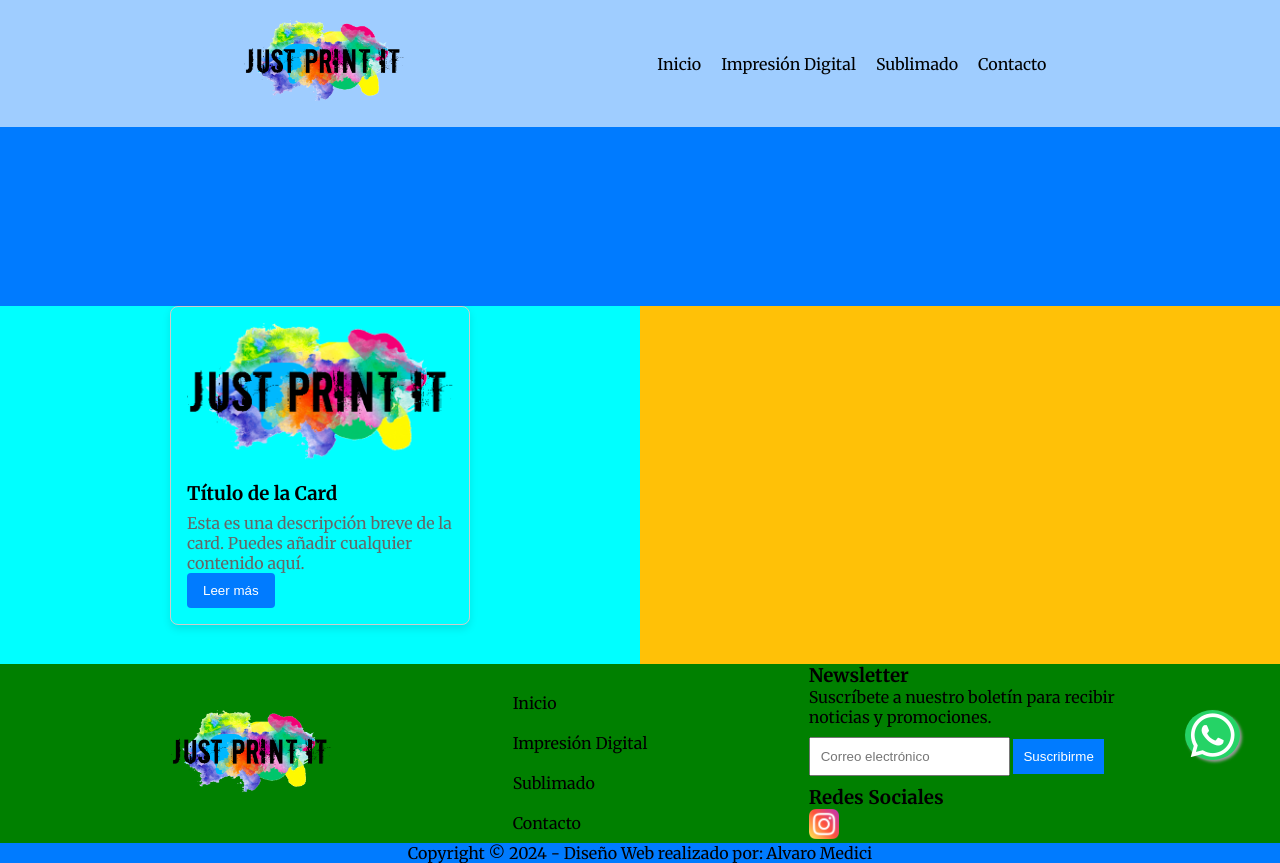
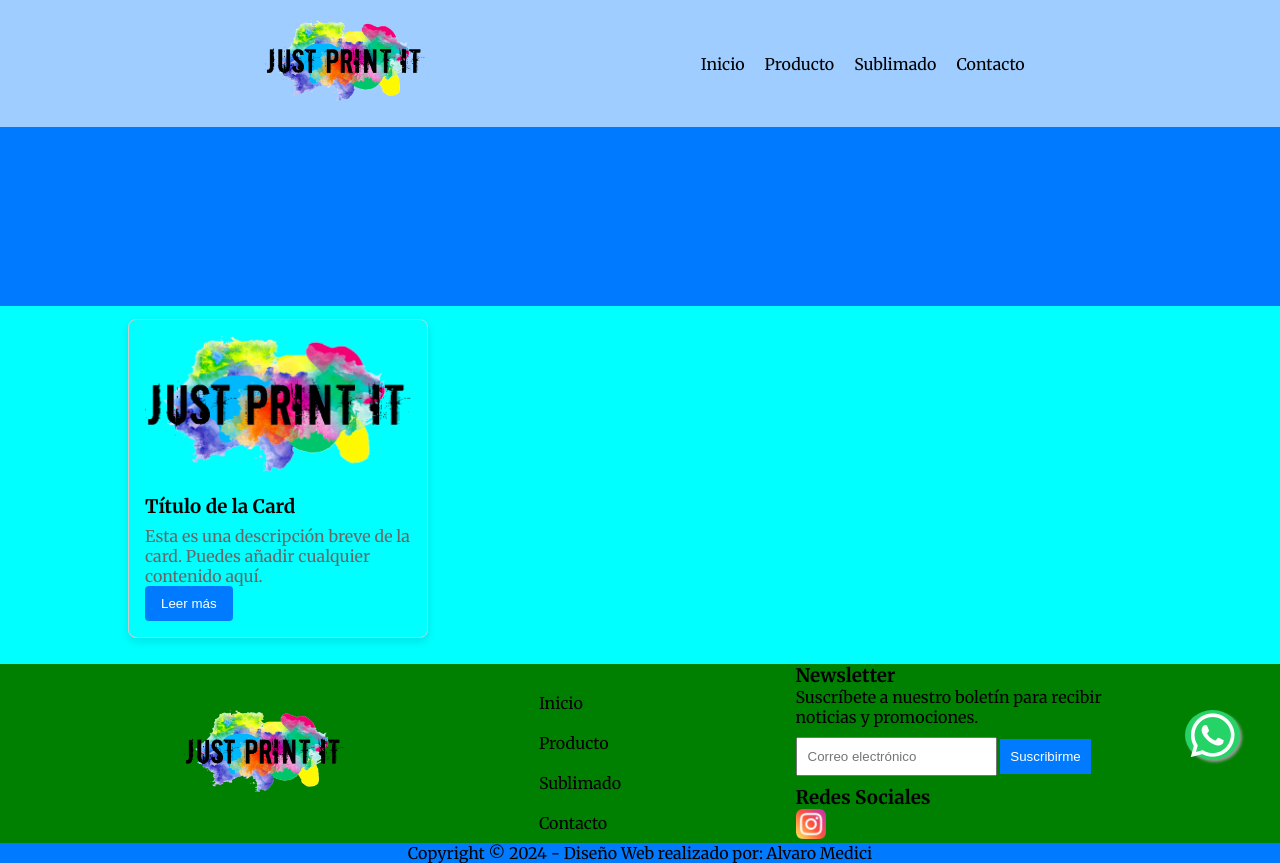
Before and after one commit to alvarox95/Preentrega-TalentoTech-Medici-Alvaro, a plain HTML site: page index.html in a window 1280 px wide. Drawn offline with Linux system fonts and the light colour scheme.

Commit message:
Cambios en la idea

```diff
--- a/css/estilos.css
+++ b/css/estilos.css
@@ -29,7 +29,7 @@ body {
   grid-template-areas:
     "header header"
     "presentacion presentacion"
-    "digital sublimado"
+    "producto producto"
     "footer footer"
     "copy copy";
 }
@@ -106,15 +106,11 @@ body {
   background-color: #007bff;
 }
 
-.digital {
-  grid-area: digital;
+.producto {
+  grid-area: producto;
   background-color: aqua;
 }
 
-.sublimado {
-  grid-area: sublimado;
-  background-color: #ffc107;
-}
 a {
   img {
     padding: 20px;
@@ -160,8 +156,9 @@ ul {
   border-radius: 8px;
   padding: 16px;
   max-width: 300px;
-  margin: auto;
+  margin: 1% 10%;
   box-shadow: 0 4px 8px rgba(0, 0, 0, 0.1);
+  transition: transform 0.3s ease;
   img {
     width: 100%;
     border-radius: 8px 8px 0 0;
@@ -187,3 +184,6 @@ ul {
     background-color: #0056b3;
   }
 }
+.card:hover {
+  transform: scale(1.05);
+}
--- a/index.html
+++ b/index.html
@@ -15,13 +15,13 @@
       <nav class="nav">
         <ul>
           <li><a href="index.html">Inicio</a></li>
-          <li><a href="./pages/digital.html">Impresión Digital</a></li>
+          <li><a href="./pages/producto.html">Producto</a></li>
           <li><a href="./pages/sublimado.html">Sublimado</a></li>
           <li><a href="./pages/contacto.html">Contacto</a></li>
         </ul>
     </header>
     <section class="presentacion"></section>
-    <div class="digital">
+    <div class="producto">
       <div class="card">
         <img src="assets/img/logo.png" alt="Imagen">
         <h3>Título de la Card</h3>
@@ -29,7 +29,6 @@
         <button onclick="saludar()">Leer más</button>
       </div>
     </div>
-    <section class="sublimado"></section>
     <footer class="footer">
       <div class="logofooter">
         <a href="#">
@@ -39,7 +38,7 @@
       <div class="lista">
         <ul>
           <li><a href="index.html">Inicio</a></li>
-          <li><a href="./pages/digital.html">Impresión Digital</a></li>
+          <li><a href="./pages/producto.html">Producto</a></li>
           <li><a href="./pages/sublimado.html">Sublimado</a></li>
           <li><a href="./pages/contacto.html">Contacto</a></li>
         </ul>
```
Also changed, not shown: pages/contacto.html (+1 -1 lines), pages/producto.html (renamed from pages/digital.html, +2 -2 lines), pages/sublimado.html (+1 -1 lines).
